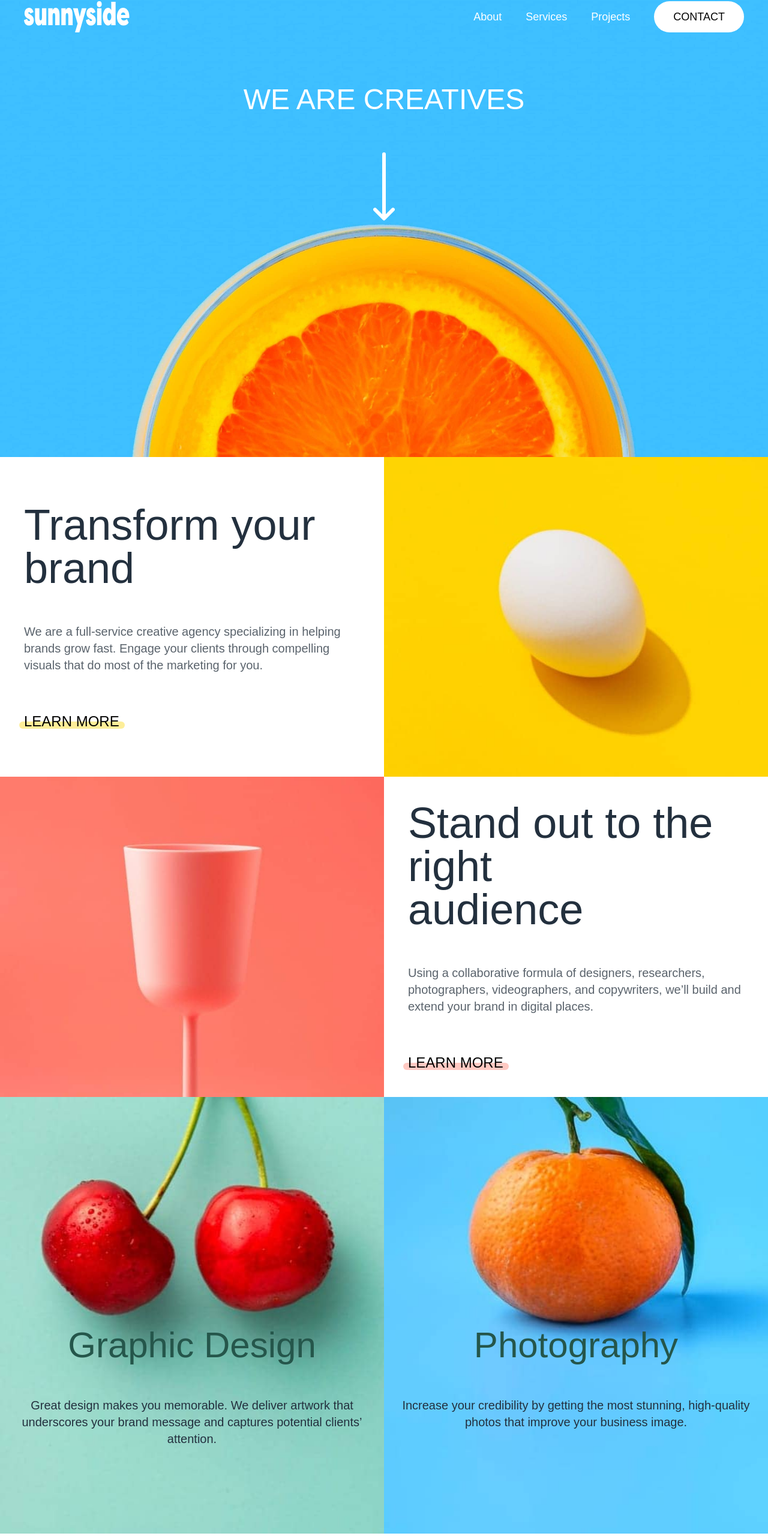
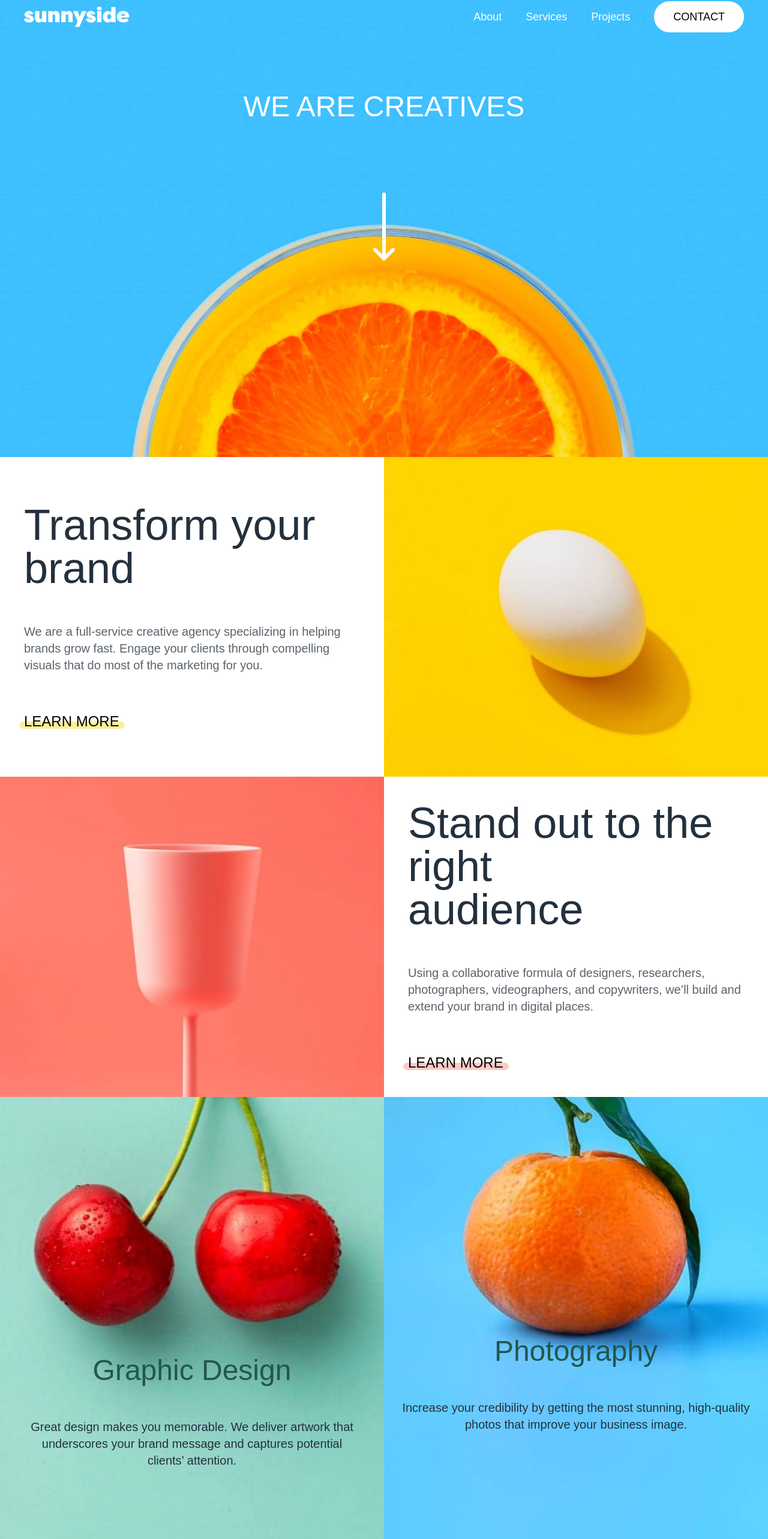
Before and after one commit to oyedejioyewole/sunnyside-landing-page, a Nuxt app: page / in a window 1280 px wide. Shown: the part 38-2604 px from the top of the page at 60% size. Built offline with nearby package versions, Linux system fonts and the light colour scheme.

Commit message:
Created the pointed border on the mobile navigation menu
- Change Hero component to automatically center itself based 1/2 of current vh
- Added more space around text in mobile layout in the Grids component
- Edited README.md with what I've learnt so far and resources if needed

```diff
--- a/components/Footer.vue
+++ b/components/Footer.vue
@@ -3,11 +3,13 @@
     class="flex flex-col bg-footer justify-center items-center py-10"
     id="footer"
   >
-    <NuxtImg
-      src="/images/logo-footer.svg"
-      class="w-64 mb-10 2xl:mb-20"
-      alt="Sunnyside logo"
-    />
+    <NuxtLink to="/">
+      <NuxtImg
+        src="/images/logo-footer.svg"
+        class="w-64 mb-10 2xl:mb-20"
+        alt="Sunnyside logo"
+      />
+    </NuxtLink>
     <div class="flex gap-16 lg:gap-10 mb-12 text-[#2c7566]">
       <a href="#" class="text-xl transition hover:text-white" title="About"
         >About</a
--- a/components/Grids.vue
+++ b/components/Grids.vue
@@ -142,17 +142,25 @@
         <h1
           class="
             text-5xl
-            lg:text-6xl
+            lg:text-5xl
+            2xl:text-6xl
             font-serif
             text-center text-dark-desaturated-cyan
             mb-14
             2xl:mt-50rem
-            mt-96
+            mt-[27rem]
           "
         >
           Graphic Design
         </h1>
-        <p class="text-xl text-center text-very-dark-desaturated-blue pb-36">
+        <p
+          class="
+            text-xl text-center text-very-dark-desaturated-blue
+            lg:px-10
+            px-0
+            pb-36
+          "
+        >
           Great design makes you memorable. We deliver artwork that underscores
           your brand message and captures potential clients’ attention.
         </p>
@@ -171,12 +179,13 @@
         <h1
           class="
             text-5xl
-            lg:text-6xl
+            lg:text-5xl
+            2xl:text-6xl
             font-serif
             text-center text-dark-desaturated-cyan
             mb-14
             2xl:mt-50rem
-            mt-96
+            mt-[25rem]
           "
         >
           Photography
--- a/components/Hero.vue
+++ b/components/Hero.vue
@@ -8,6 +8,7 @@
     "
   >
     <Navbar />
+    <div class="grid place-items-center h-[50vh]">
       <h1
         class="
           font-serif
@@ -15,13 +16,6 @@
           text-5xl
           2xl:text-7xl
           text-center text-white
-        mt-24
-        md:mt-96
-        lg:mt-12
-        2xl:mt-96 2xl:mb-40
-        lg:mb-16
-        md:mb-36
-        mb-16
         "
       >
         We Are Creatives
@@ -29,5 +23,6 @@
       <div class="flex justify-center">
         <NuxtImg src="/images/icon-arrow-down.svg" />
       </div>
+    </div>
   </section>
 </template>
--- a/components/Navbar.vue
+++ b/components/Navbar.vue
@@ -6,11 +6,20 @@ const toggleNavigation = useToggle(navigationOpen);
 </script>
 
 <template>
-  <nav class="p-10 flex justify-between">
+  <nav class="p-10 flex justify-between items-center">
     <NuxtImg src="/images/logo.svg" class="w-44 text-white" />
 
     <div
-      class="gap-10 2xl:gap-16 text-white items-center text-lg lg:flex hidden"
+      class="
+        gap-6
+        lg:gap-10
+        2xl:gap-16
+        text-white
+        items-center
+        text-lg
+        md:flex
+        hidden
+      "
     >
       <a href="#">About</a><a href="#">Services</a><a href="#">Projects</a>
       <button
@@ -29,18 +38,21 @@ const toggleNavigation = useToggle(navigationOpen);
         Contact
       </button>
     </div>
-    <div class="block lg:hidden cursor-pointer text-white">
-      <i class="las la-bars text-3xl" @click="toggleNavigation()"></i>
+    <div class="block md:hidden cursor-pointer text-white">
+      <i
+        :class="`las ${!navigationOpen ? 'la-bars' : 'la-times'} text-3xl`"
+        @click="toggleNavigation()"
+      ></i>
     </div>
     <div
-      :class="`absolute bg-white w-full flex flex-col ${
+      :class="`absolute  bg-white w-1/2 flex flex-col ${
         !navigationOpen ? 'hidden' : ''
-      } top-24 right-8 left-0`"
+      } top-36 w-[78vw] md:hidden left-10 after:absolute after:w-10 after:h-10 after:-top-5 after:-right-[1.88rem] after:rotate-45 after:border-l-white after:border-[30px] after:bg-transparent after:border-r-transparent after:border-t-transparent after:border-b-transparent`"
     >
-      <div class="flex flex-col items-center gap-4 py-16">
-        <a href="#" class="mb-4">About</a>
-        <a href="#" class="mb-4">Services</a>
-        <a href="#" class="mb-4">Projects</a>
+      <div class="flex flex-col items-center gap-4 py-16 text-xl">
+        <a href="#" class="mb-4 text-dark-grayish-blue">About</a>
+        <a href="#" class="mb-4 text-dark-grayish-blue">Services</a>
+        <a href="#" class="mb-6 text-dark-grayish-blue">Projects</a>
         <button
           class="
             uppercase
```
Also changed, not shown: 1 other file (tests, documents, lock files or other folders). Lines whose indentation alone changed are shown as unchanged.
